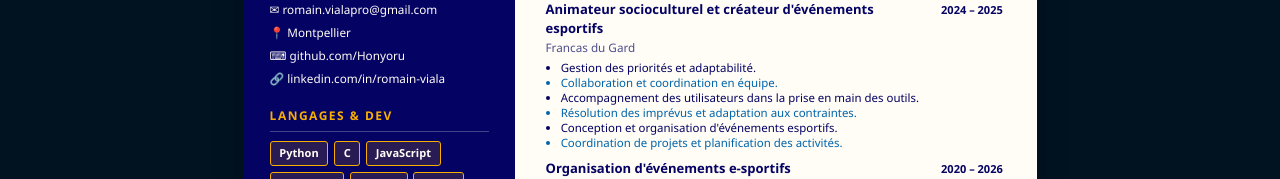
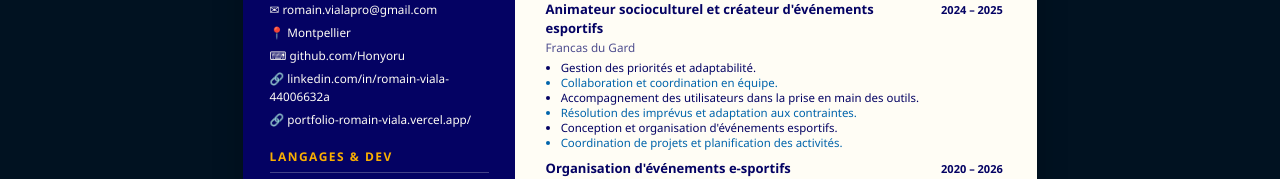
Before and after one commit to Honyoru/portfolio, a Next.js app: page /cv in a window 1280 px wide. Shown: the part 457-636 px from the top of the page. Built offline with nearby package versions, Linux system fonts and the light colour scheme; no server answers.

Commit message:
add portfolio to cv

```diff
--- a/src/components/CV/Cv.tsx
+++ b/src/components/CV/Cv.tsx
@@ -5,6 +5,7 @@ import styles from './cv.module.css'
 
 const GITHUB_URL = 'https://github.com/Honyoru'
 const LINKEDIN_URL = 'https://www.linkedin.com/in/romain-viala-44006632a/'
+const PORTFOLIO_URL = 'https://portfolio-romain-viala.vercel.app/'
 
 const devTags = [
   'Python',
@@ -130,7 +131,10 @@ const Cv = () => {
                 ⌨ <a href={GITHUB_URL}>github.com/Honyoru</a>
               </li>
               <li>
-                🔗 <a href={LINKEDIN_URL}>linkedin.com/in/romain-viala</a>
+                🔗 <a href={LINKEDIN_URL}>linkedin.com/in/romain-viala-44006632a</a>
+              </li>
+              <li>
+                🔗 <a href={PORTFOLIO_URL}>portfolio-romain-viala.vercel.app/</a>
               </li>
             </ul>
           </section>
```
